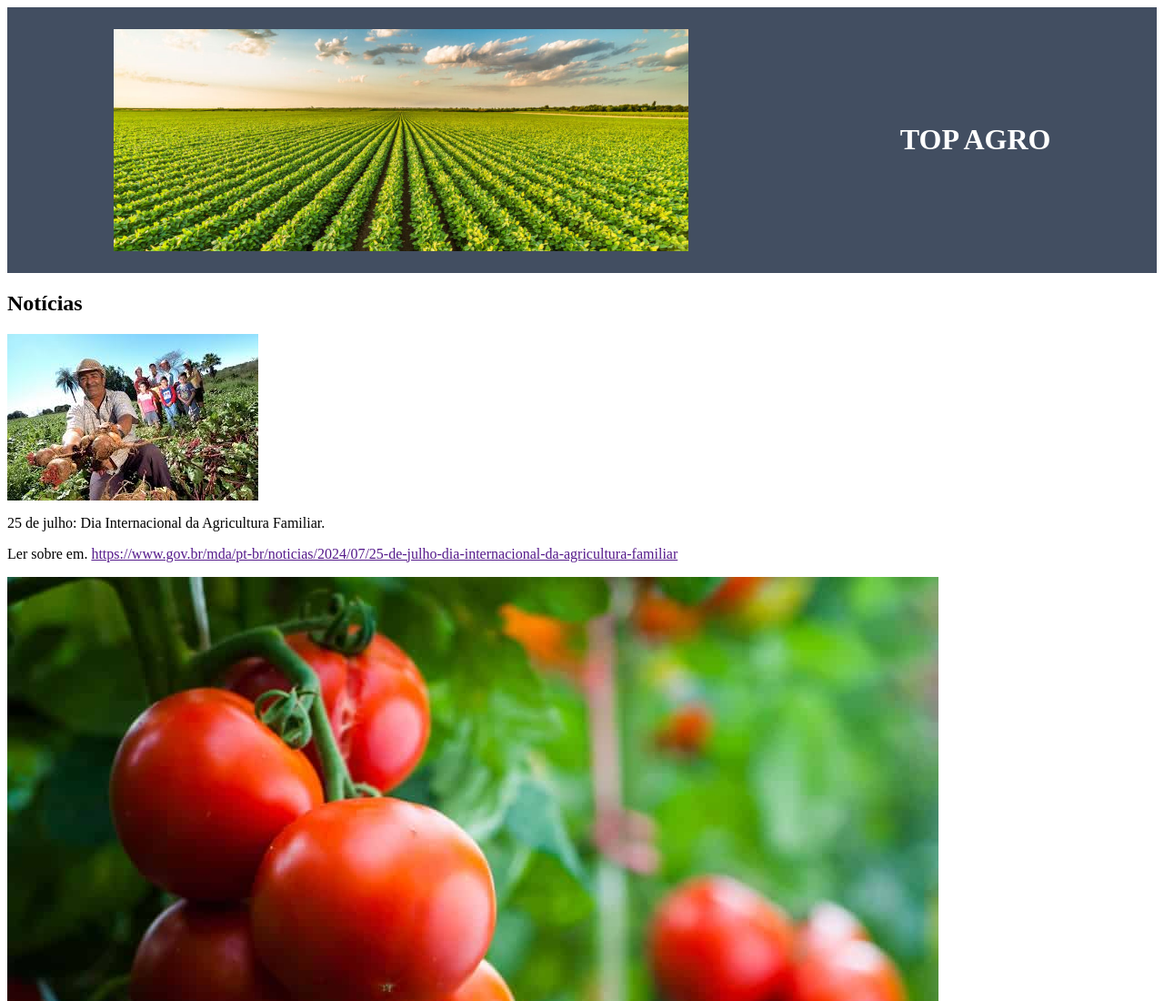
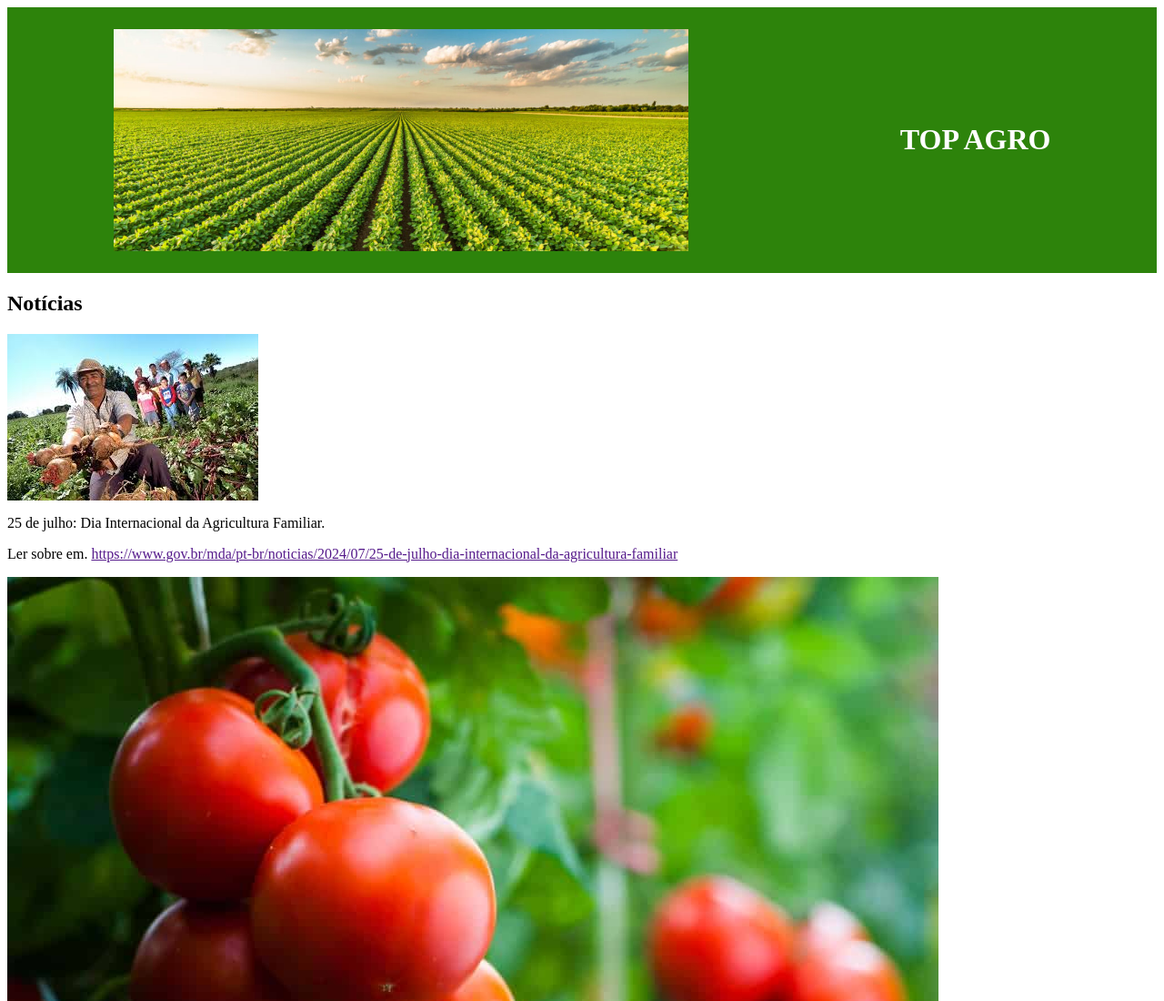
Before and after one commit to Ton1sss/AgrinhoProgramacao2024, a plain HTML site: page index.html in a window 1280 px wide. Shown: the top 1100 px of the page at 91% size. Drawn offline with Linux system fonts and the light colour scheme.

Commit message:
...........

```diff
--- a/style.css
+++ b/style.css
@@ -4,7 +4,7 @@
 }
 
 .cabecalho {
-    background-color: #424E61;
+    background-color: #2d830b;
     color: white;
     display: flex;
     justify-content: space-around;
```
